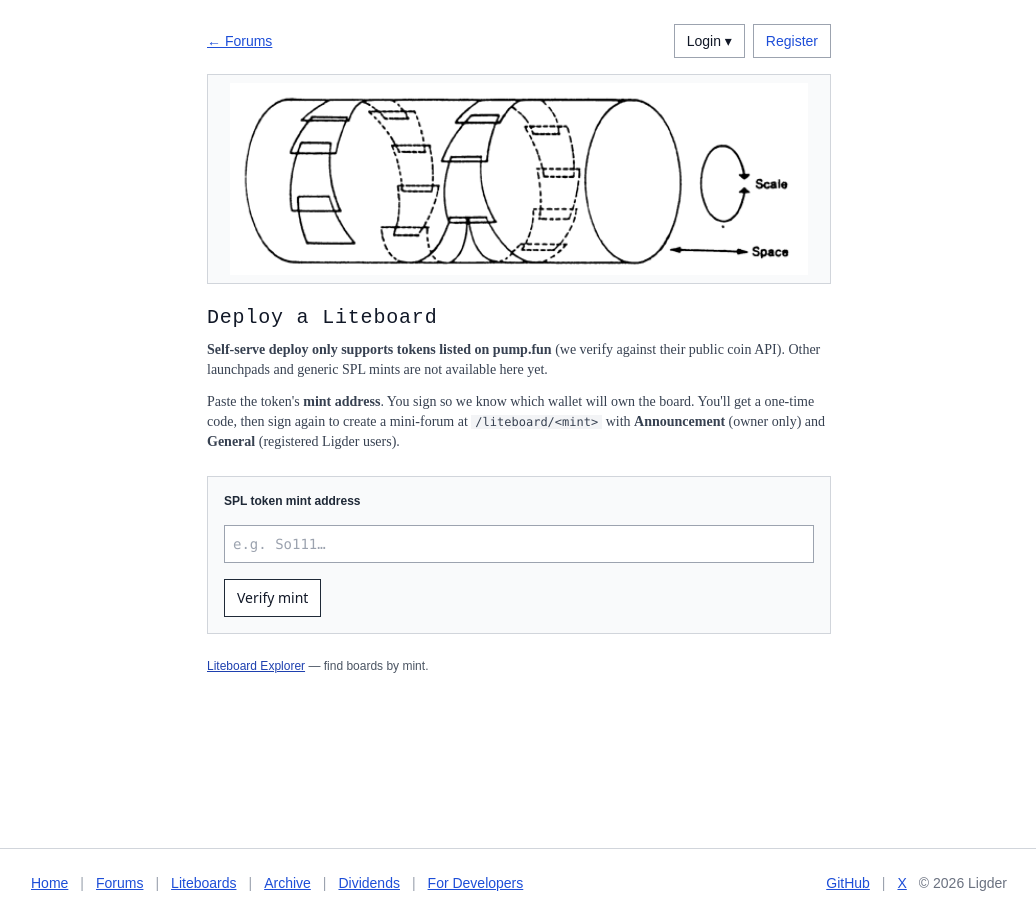
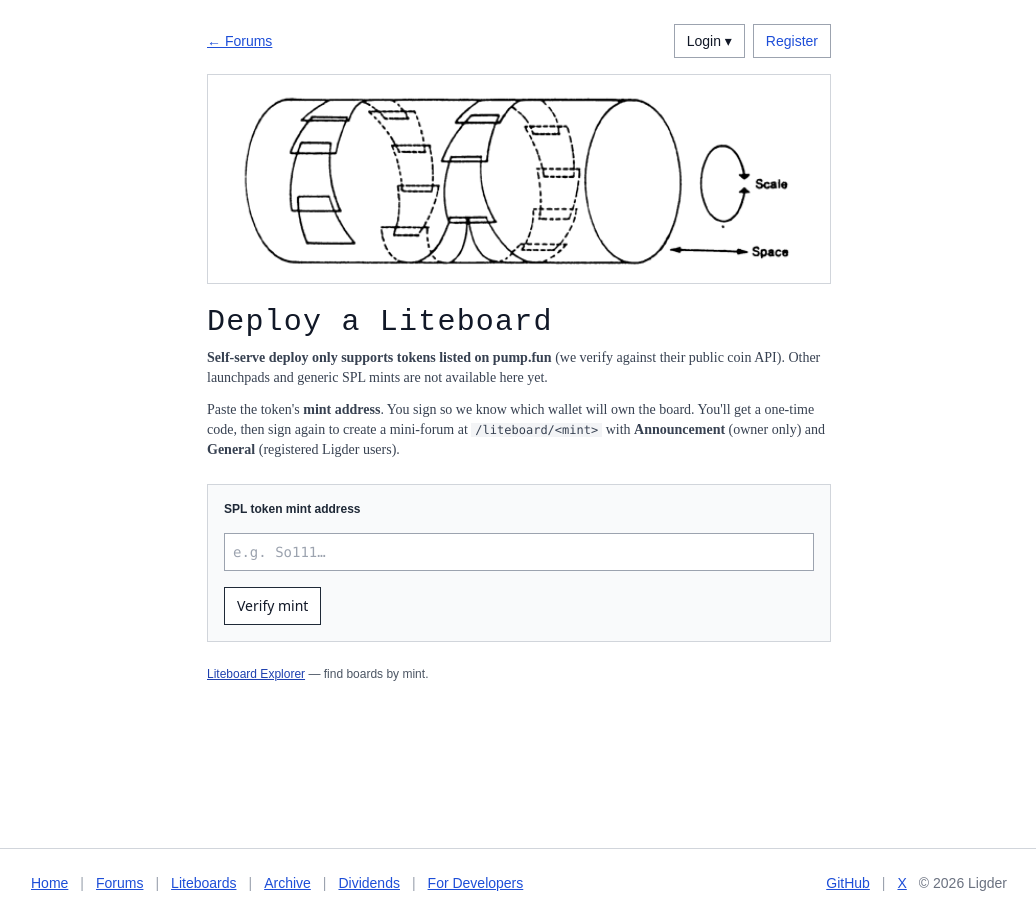
Before and after one commit to drligder/ligder-project, a React (Vite) app: page /liteboard/deploy in a window 1280 px wide. Shown: the whole page, without its empty margins (121-1157 px from the left). Built offline with nearby package versions, Linux system fonts and the light colour scheme; a web font is replaced by a local one.

Commit message:
Edit title sizes to match theme

```diff
--- a/src/pages/LiteboardDeployPage.tsx
+++ b/src/pages/LiteboardDeployPage.tsx
@@ -143,7 +143,7 @@
           </div>
         </div>
 
-        <div className="mb-5 flex justify-center border border-gray-300 bg-gray-50 p-2">
+        <div className="mb-5 flex justify-center border border-gray-300 bg-white p-2">
           <img
             src="/images/fig035-01.gif"
             alt=""
@@ -152,7 +152,7 @@
           />
         </div>
 
-        <h1 className="ligder-pixel-title text-xl text-gray-900 mb-2">
+        <h1 className="ligder-pixel-title text-3xl text-gray-900 mb-2">
           Deploy a Liteboard
         </h1>
         <p className="text-sm text-gray-700 mb-3" style={{ fontFamily: 'Times New Roman, serif' }}>
--- a/src/pages/LiteboardExplorerPage.tsx
+++ b/src/pages/LiteboardExplorerPage.tsx
@@ -103,7 +103,7 @@
         </div>
 
         <div className="mb-6">
-          <h1 className="ligder-pixel-title text-2xl tracking-tight text-slate-900 mb-1">
+          <h1 className="ligder-pixel-title text-4xl tracking-tight text-slate-900 mb-1">
             Liteboard Explorer
           </h1>
           <p className="text-sm text-slate-600 max-w-2xl" style={{ fontFamily: 'Times New Roman, serif' }}>
```
